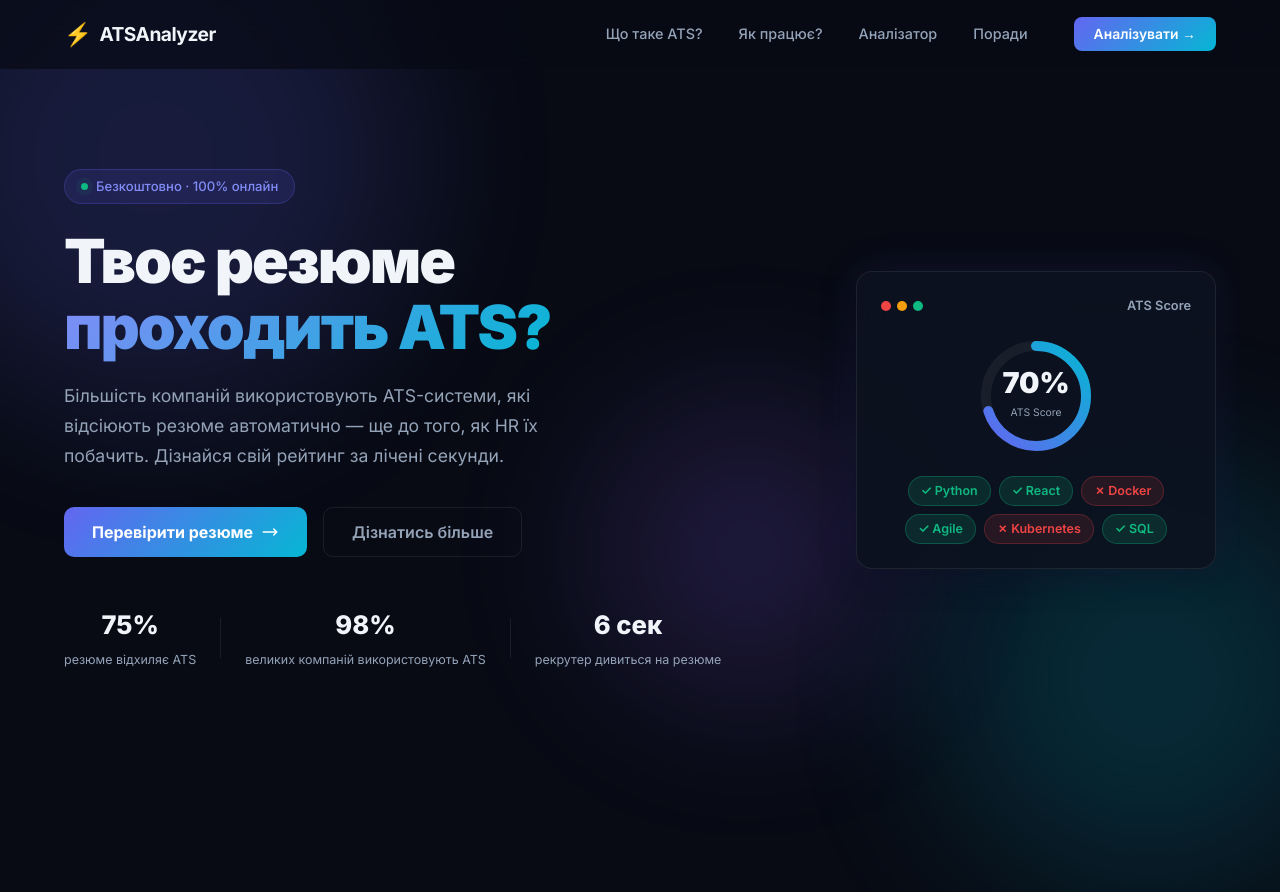
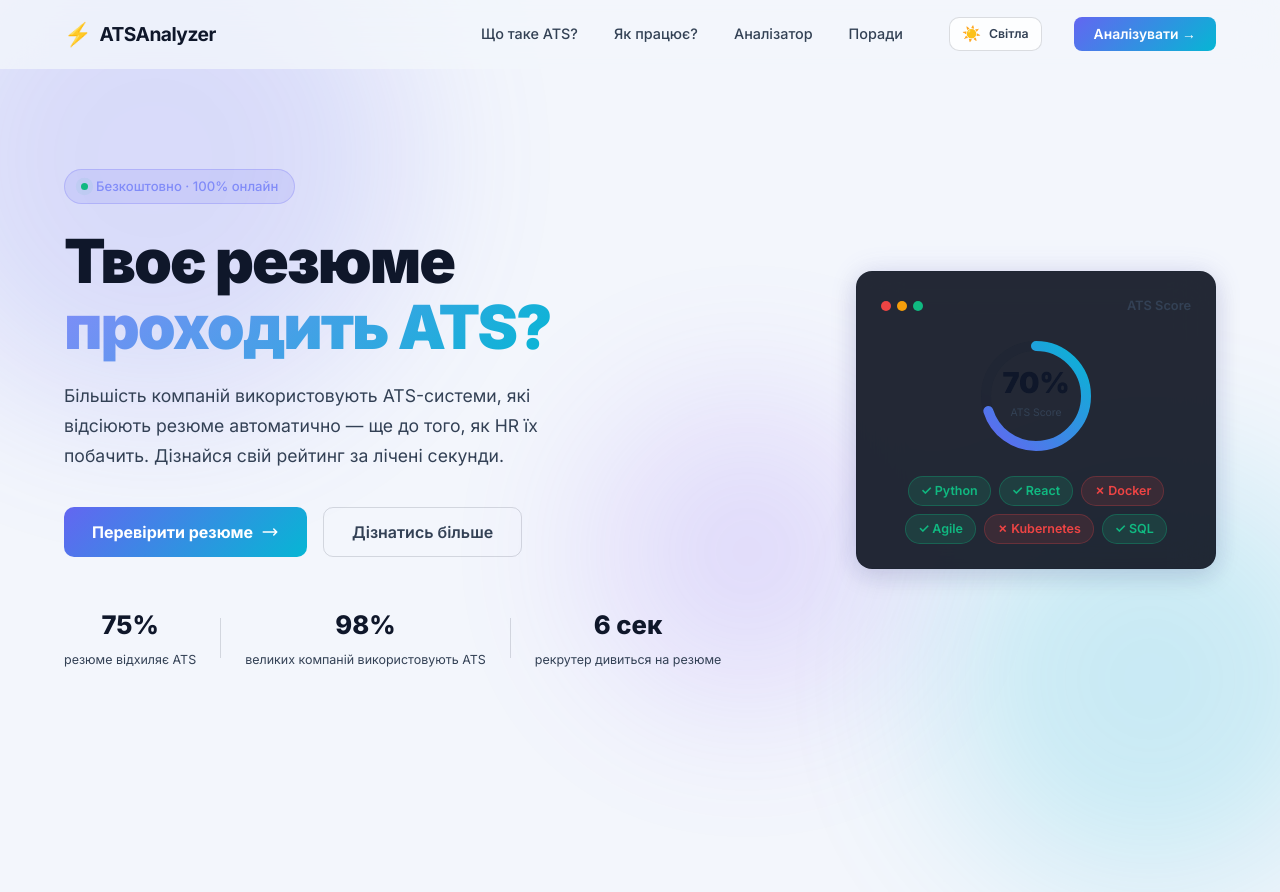
Before and after one commit to olpex/ats_checking, a plain HTML site: page index.html in a window 1280 px wide. Shown: the top 892 px of the page. Drawn offline with nearby package versions, Linux system fonts and the light colour scheme.

Commit message:
feat: implement light/dark theme support with CSS variables and toggle component

```diff
--- a/app.js
+++ b/app.js
@@ -869,6 +869,76 @@
 }
 
 // --------------------------------------------------------
+// THEME TOGGLE
+// --------------------------------------------------------
+const THEME_STORAGE_KEY = 'ats_theme';
+
+function getStoredTheme() {
+  try {
+    const value = localStorage.getItem(THEME_STORAGE_KEY);
+    return value === 'light' || value === 'dark' ? value : null;
+  } catch {
+    return null;
+  }
+}
+
+function getPreferredTheme() {
+  return window.matchMedia('(prefers-color-scheme: light)').matches ? 'light' : 'dark';
+}
+
+function setTheme(theme) {
+  const resolved = theme === 'light' ? 'light' : 'dark';
+  const isLight = resolved === 'light';
+
+  document.documentElement.setAttribute('data-theme', resolved);
+
+  const toggle = document.getElementById('themeToggle');
+  const toggleIcon = document.getElementById('themeToggleIcon');
+  const toggleText = document.getElementById('themeToggleText');
+
+  if (toggle) toggle.setAttribute('aria-pressed', String(isLight));
+  if (toggleIcon) toggleIcon.textContent = isLight ? '☀️' : '🌙';
+  if (toggleText) toggleText.textContent = isLight ? 'Світла' : 'Темна';
+}
+
+function persistTheme(theme) {
+  try {
+    localStorage.setItem(THEME_STORAGE_KEY, theme);
+  } catch {
+    // Ignore storage write errors (private mode, blocked storage).
+  }
+}
+
+function initThemeToggle() {
+  const toggle = document.getElementById('themeToggle');
+  const initialTheme = getStoredTheme() || getPreferredTheme();
+  setTheme(initialTheme);
+
+  if (toggle) {
+    toggle.addEventListener('click', () => {
+      const current = document.documentElement.getAttribute('data-theme') === 'light' ? 'light' : 'dark';
+      const next = current === 'light' ? 'dark' : 'light';
+      setTheme(next);
+      persistTheme(next);
+    });
+  }
+
+  const media = window.matchMedia('(prefers-color-scheme: light)');
+  const handlePreferenceChange = (event) => {
+    if (getStoredTheme()) return;
+    setTheme(event.matches ? 'light' : 'dark');
+  };
+
+  if (typeof media.addEventListener === 'function') {
+    media.addEventListener('change', handlePreferenceChange);
+  } else if (typeof media.addListener === 'function') {
+    media.addListener(handlePreferenceChange);
+  }
+}
+
+initThemeToggle();
+
+// --------------------------------------------------------
 // NAV SCROLL EFFECT
 // --------------------------------------------------------
 window.addEventListener('scroll', () => {
--- a/index.html
+++ b/index.html
@@ -29,6 +29,10 @@
         <li><a href="#analyzer">Аналізатор</a></li>
         <li><a href="#tips">Поради</a></li>
       </ul>
+      <button class="theme-toggle" id="themeToggle" type="button" aria-label="Перемкнути тему" aria-pressed="false">
+        <span class="theme-toggle-icon" id="themeToggleIcon">🌙</span>
+        <span class="theme-toggle-text" id="themeToggleText">Темна</span>
+      </button>
       <button class="nav-cta" onclick="document.getElementById('analyzer').scrollIntoView({behavior:'smooth'})">
         Аналізувати →
       </button>
@@ -88,7 +92,8 @@
         </div>
         <div class="mockup-score-ring">
           <svg viewBox="0 0 120 120" class="ring-svg" width="120" height="120">
-            <circle cx="60" cy="60" r="50" fill="none" stroke="rgba(255,255,255,0.06)" stroke-width="10" />
+            <circle class="ring-track" cx="60" cy="60" r="50" fill="none" stroke="rgba(255,255,255,0.06)"
+              stroke-width="10" />
             <circle cx="60" cy="60" r="50" fill="none" stroke="url(#heroGrad)" stroke-width="10" stroke-dasharray="314"
               stroke-dashoffset="94" stroke-linecap="round" transform="rotate(-90 60 60)" />
             <defs>
@@ -304,7 +309,8 @@
             <h3>ATS Score</h3>
             <div class="score-ring-wrap">
               <svg viewBox="0 0 160 160" width="160" height="160" class="score-ring-svg">
-                <circle cx="80" cy="80" r="65" fill="none" stroke="rgba(255,255,255,0.06)" stroke-width="14" />
+                <circle class="score-ring-track" cx="80" cy="80" r="65" fill="none" stroke="rgba(255,255,255,0.06)"
+                  stroke-width="14" />
                 <circle id="scoreArc" cx="80" cy="80" r="65" fill="none" stroke="url(#scoreGrad)" stroke-width="14"
                   stroke-dasharray="408" stroke-dashoffset="408" stroke-linecap="round" transform="rotate(-90 80 80)" />
                 <defs>
--- a/styles.css
+++ b/styles.css
@@ -6,6 +6,7 @@
 
 /* === TOKENS === */
 :root {
+  color-scheme: dark;
   --bg: #080b14;
   --bg2: #0d1220;
   --bg3: #111827;
@@ -25,7 +26,28 @@
   --radius-sm: 10px;
   --shadow: 0 8px 32px rgba(0, 0, 0, 0.4);
   --shadow-glow: 0 0 40px rgba(99, 102, 241, 0.15);
+  --nav-bg: rgba(8, 11, 20, 0.7);
+  --nav-bg-scrolled: rgba(8, 11, 20, 0.92);
+  --ring-track: rgba(255, 255, 255, 0.06);
   --transition: all 0.3s cubic-bezier(0.4, 0, 0.2, 1);
+}
+
+[data-theme="light"] {
+  color-scheme: light;
+  --bg: #f3f6fc;
+  --bg2: #e8eef9;
+  --bg3: #dce5f4;
+  --glass: rgba(255, 255, 255, 0.72);
+  --glass-border: rgba(15, 23, 42, 0.14);
+  --glass-hover: rgba(255, 255, 255, 0.9);
+  --text: #0f172a;
+  --text-muted: #334155;
+  --text-dim: #64748b;
+  --shadow: 0 8px 26px rgba(15, 23, 42, 0.12);
+  --shadow-glow: 0 0 28px rgba(99, 102, 241, 0.12);
+  --nav-bg: rgba(243, 246, 252, 0.78);
+  --nav-bg-scrolled: rgba(243, 246, 252, 0.95);
+  --ring-track: rgba(15, 23, 42, 0.12);
 }
 
 *,
@@ -79,14 +101,14 @@
   z-index: 100;
   padding: 16px 0;
   transition: var(--transition);
-  background: rgba(8, 11, 20, 0.7);
+  background: var(--nav-bg);
   backdrop-filter: blur(20px);
   border-bottom: 1px solid transparent;
 }
 
 .nav.scrolled {
   border-bottom-color: var(--glass-border);
-  background: rgba(8, 11, 20, 0.92);
+  background: var(--nav-bg-scrolled);
 }
 
 .nav-inner {
@@ -154,6 +176,44 @@
   opacity: 0.9;
   transform: translateY(-1px);
   box-shadow: 0 4px 16px rgba(99, 102, 241, 0.4);
+}
+
+.theme-toggle {
+  display: inline-flex;
+  align-items: center;
+  gap: 8px;
+  background: var(--glass);
+  color: var(--text);
+  border: 1px solid var(--glass-border);
+  padding: 8px 12px;
+  border-radius: 10px;
+  font-family: inherit;
+  font-size: 0.82rem;
+  font-weight: 600;
+  cursor: pointer;
+  transition: var(--transition);
+  white-space: nowrap;
+}
+
+.theme-toggle:hover {
+  background: var(--glass-hover);
+  border-color: rgba(99, 102, 241, 0.32);
+  transform: translateY(-1px);
+}
+
+.theme-toggle-icon {
+  font-size: 0.95rem;
+  line-height: 1;
+}
+
+.theme-toggle-text {
+  font-size: 0.77rem;
+  color: var(--text-muted);
+}
+
+.ring-track,
+.score-ring-track {
+  stroke: var(--ring-track);
 }
 
 /* === HERO === */
@@ -1386,6 +1446,10 @@
     display: none;
   }
 
+  .theme-toggle {
+    margin-left: auto;
+  }
+
   .steps-flow {
     flex-direction: column;
   }
@@ -1406,6 +1470,14 @@
 }
 
 @media (max-width: 480px) {
+  .theme-toggle {
+    padding: 8px;
+  }
+
+  .theme-toggle-text {
+    display: none;
+  }
+
   .hero-stats {
     flex-direction: column;
     align-items: center;
```
